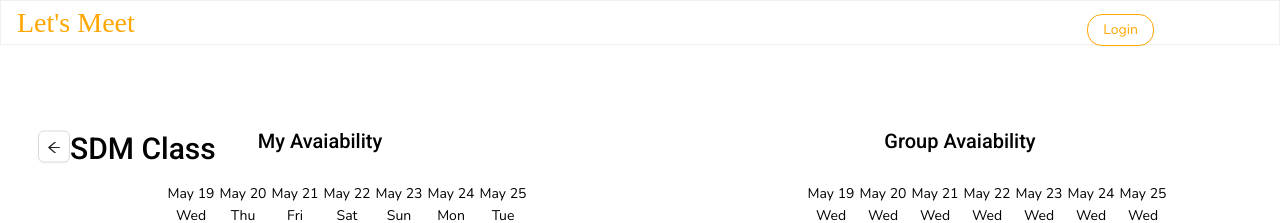
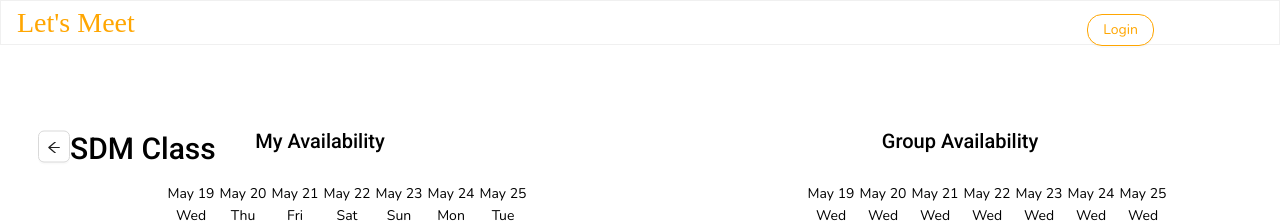
Before and after one commit to wsa-2002/Lets-Meet, a React (Create React App) app in the folder frontend/: page /voting in a window 1280 px wide. Shown: the top 223 px of the page. Built offline with nearby package versions, Linux system fonts and the light colour scheme; a web font is replaced by a local one.

Commit message:
voting end date delete

```diff
--- a/frontend/src/containers/Mainpage/index.js
+++ b/frontend/src/containers/Mainpage/index.js
@@ -104,16 +104,15 @@ const Mainpage = () => {
         setIsModalOpen(true);
         return;
       }
-      const { data } = await AXIOS.addMeet(
-        {
-          ...meetData,
-          voting_end_time: moment(
-            meetData.voting_end_date + " " + meetData.voting_end_time,
-            "YYYY-MM-DD HH-mm-ss"
-          ).toISOString(),
-        },
-        cookies.token
-      );
+      let temp = {
+        ...meetData,
+        voting_end_time: moment(
+          meetData.voting_end_date + " " + meetData.voting_end_time,
+          "YYYY-MM-DD HH-mm-ss"
+        ).toISOString(),
+      };
+      delete temp["voting_end_date"];
+      const { data } = await AXIOS.addMeet(temp, cookies.token);
       navigate(`/meets/${data.invite_code}`);
     } catch (e) {
       console.log(e);
--- /dev/null
+++ b/frontend/src/containers/Mainpage/test.js
@@ -0,0 +1,3 @@
+let a = { 2: "2" };
+const b = delete a[1];
+console.log(b);
--- a/frontend/src/containers/Voting.js
+++ b/frontend/src/containers/Voting.js
@@ -205,7 +205,7 @@ const Voting = () => {
               transform: "translate(-50%, 0%)",
             }}
           >
-            My Avaiability
+            My Availability
           </div>
           <div
             style={{
@@ -271,7 +271,7 @@ const Voting = () => {
               transform: "translate(-50%, 0%)",
             }}
           >
-            Group Avaiability
+            Group Availability
           </div>
           <div
             style={{
```
